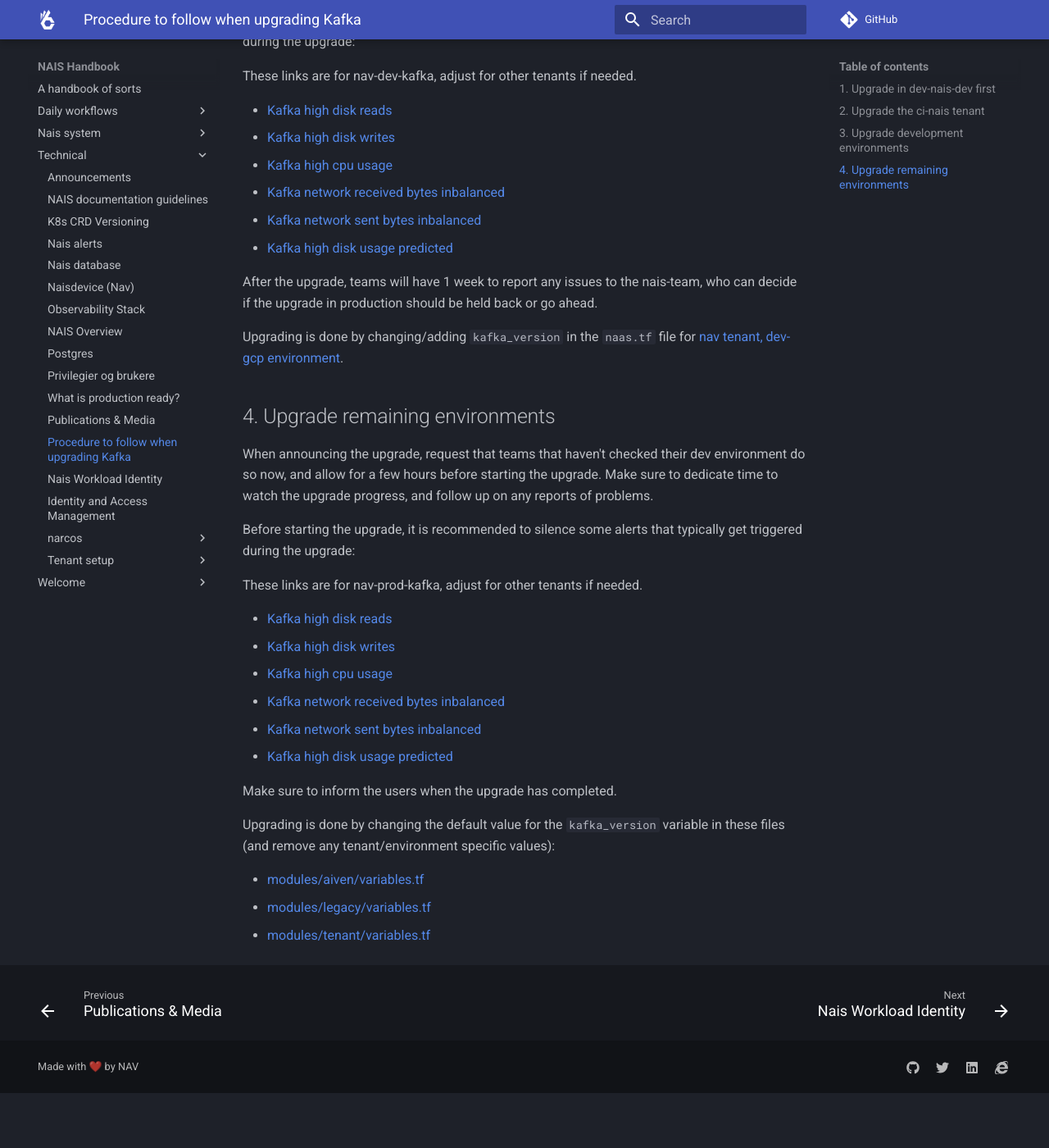
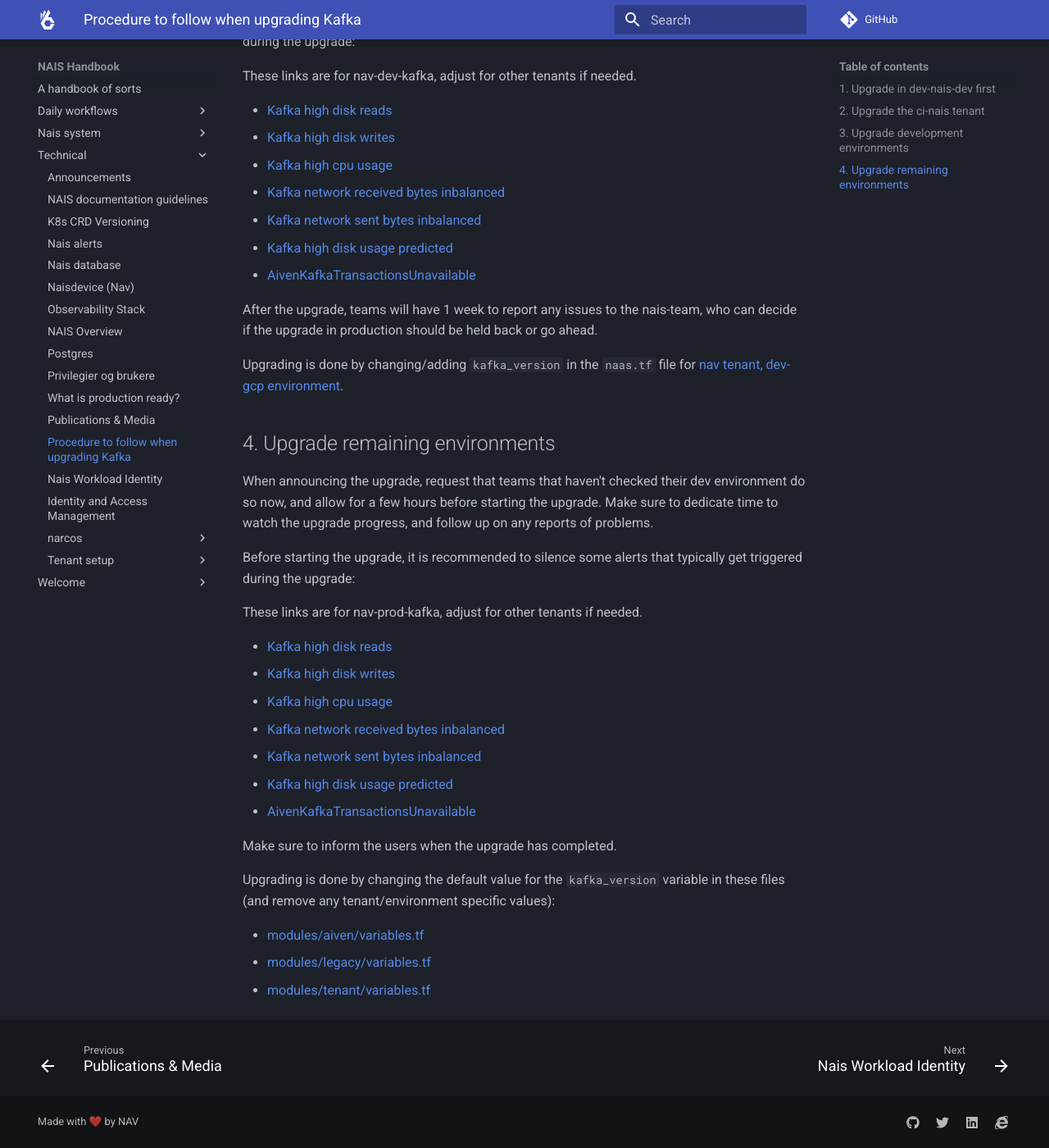
Before and after one commit to nais/handbook, an MkDocs documentation site: the page built from docs/technical/upgrading-kafka.md, in a window 1280 px wide and 1400 px high, scrolled down 1166 px. Shown: the whole window at 82% size. Built offline with MkDocs 1.6.1 and Material for MkDocs 9.7.7, drawn with Linux system fonts in a browser that asks for light colours; comment, search, counter and statistics services are not loaded; before the commit the page ends 2499 px from its top, so only the background shows below that.

Commit message:
Add link to silence AivenKafkaTransactionsUnavailable

```diff
--- a/docs/technical/upgrading-kafka.md
+++ b/docs/technical/upgrading-kafka.md
@@ -44,6 +44,7 @@
 * [Kafka network received bytes inbalanced](https://nais-alertmanager.nav.cloud.nais.io/#/silences/new?filter=%7Baiven_service_name%3D%22nav-dev-kafka%22%2C%20alertname%3D%22Kafka%20network%20received%20bytes%20inbalanced%22%7D)
 * [Kafka network sent bytes inbalanced](https://nais-alertmanager.nav.cloud.nais.io/#/silences/new?filter=%7Baiven_service_name%3D%22nav-dev-kafka%22%2C%20alertname%3D%22Kafka%20network%20sent%20bytes%20inbalanced%22%7D)
 * [Kafka high disk usage predicted](https://nais-alertmanager.nav.cloud.nais.io/#/silences/new?filter=%7Baiven_service_name%3D%22nav-dev-kafka%22%2C%20alertname%3D%22Kafka%20high%20disk%20usage%20predicted%22%7D)
+* [AivenKafkaTransactionsUnavailable](https://nais-alertmanager.nav.cloud.nais.io/#/silences/new?filter=%7Baiven_service_name%3D%22nav-dev-kafka%22%2C%20alertname%3D%22AivenKafkaTransactionsUnavailable%22%7D)
 
 After the upgrade, teams will have 1 week to report any issues to the nais-team, who can decide if the upgrade in production should be held back or go ahead.
 
@@ -65,6 +66,7 @@
 * [Kafka network received bytes inbalanced](https://nais-alertmanager.nav.cloud.nais.io/#/silences/new?filter=%7Baiven_service_name%3D%22nav-prod-kafka%22%2C%20alertname%3D%22Kafka%20network%20received%20bytes%20inbalanced%22%7D)
 * [Kafka network sent bytes inbalanced](https://nais-alertmanager.nav.cloud.nais.io/#/silences/new?filter=%7Baiven_service_name%3D%22nav-prod-kafka%22%2C%20alertname%3D%22Kafka%20network%20sent%20bytes%20inbalanced%22%7D)
 * [Kafka high disk usage predicted](https://nais-alertmanager.nav.cloud.nais.io/#/silences/new?filter=%7Baiven_service_name%3D%22nav-prod-kafka%22%2C%20alertname%3D%22Kafka%20high%20disk%20usage%20predicted%22%7D)
+* [AivenKafkaTransactionsUnavailable](https://nais-alertmanager.nav.cloud.nais.io/#/silences/new?filter=%7Baiven_service_name%3D%22nav-prod-kafka%22%2C%20alertname%3D%22AivenKafkaTransactionsUnavailable%22%7D)
 
 Make sure to inform the users when the upgrade has completed.
 
```
